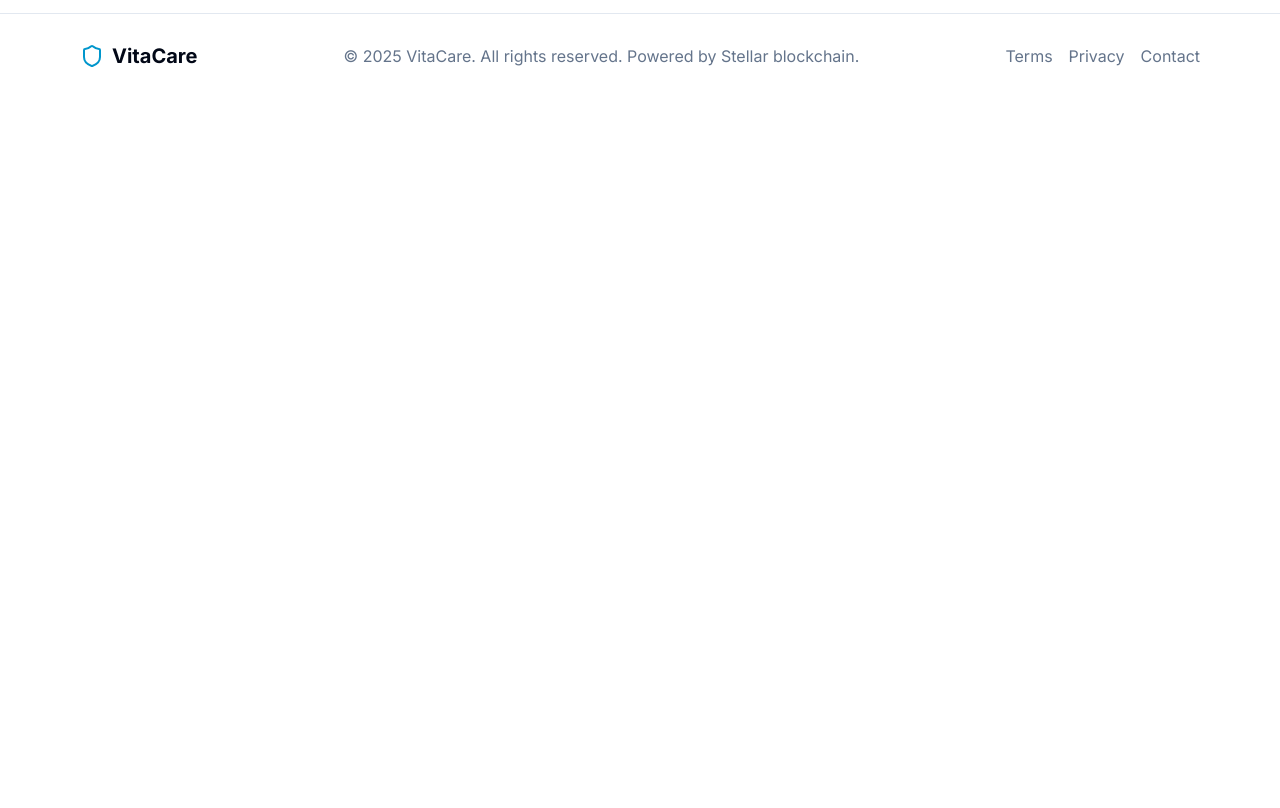
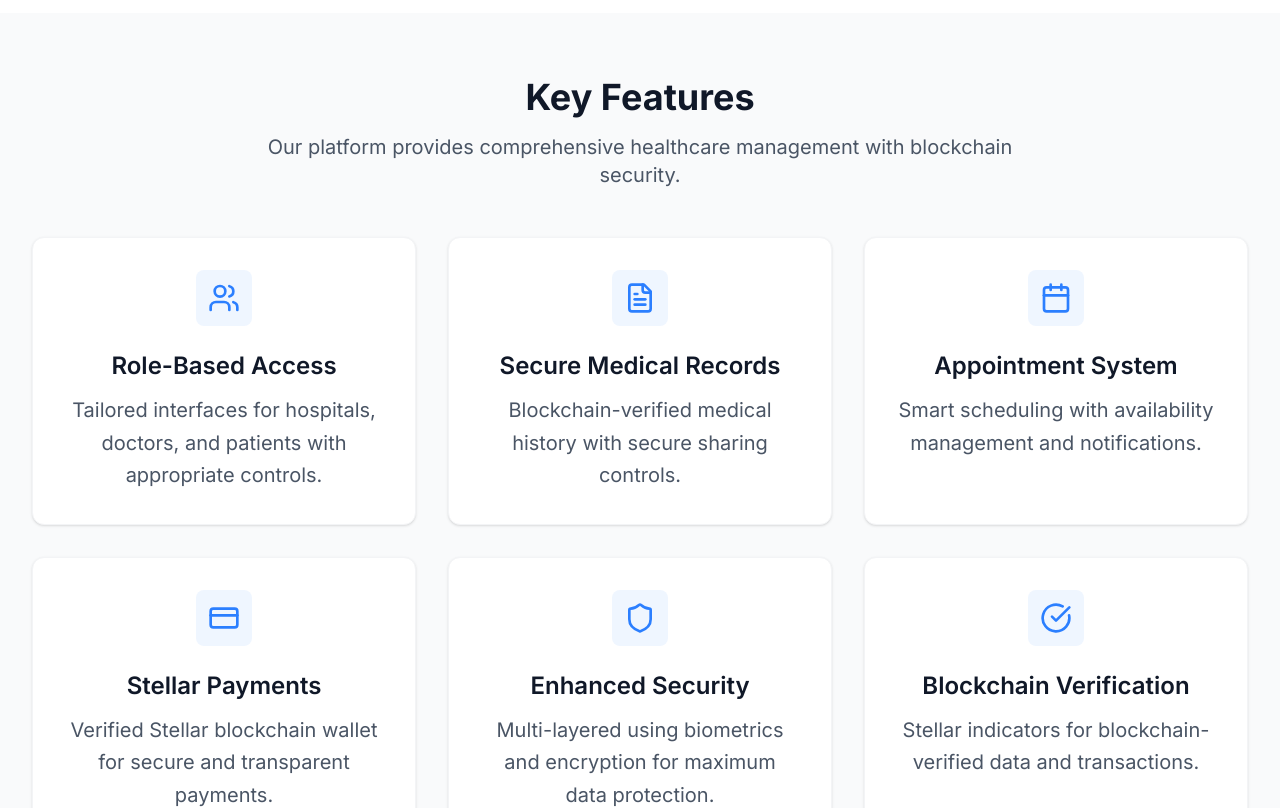
Before and after one commit to VitaCare-Organization/vitacare-dev, a Next.js app in the folder apps/vitacare-frontend/: page / in a window 1280 px wide. Shown: the part 880-1688 px from the top of the page. Before the commit the page ends 978 px from the top, so only its background shows below. Built offline with nearby package versions, Linux system fonts and the light colour scheme.

Commit message:
implement the key features section

```diff
--- a/apps/vitacare-frontend/src/app/page.tsx
+++ b/apps/vitacare-frontend/src/app/page.tsx
@@ -1,9 +1,11 @@
 import Hero from "@/components/organisms/HeroSection/Hero";
+import KeyFeaturesSection from "@/components/organisms/KeyFeaturesSection/KeyFeaturesSection";
 
 export default function Home() {
   return (
     <div>
       <Hero />
+      <KeyFeaturesSection/>
     </div>
   );
 }
--- /dev/null
+++ b/apps/vitacare-frontend/src/components/organisms/KeyFeaturesSection/KeyFeaturesSection.tsx
@@ -0,0 +1,88 @@
+import React from 'react';
+import { Users, FileText, Calendar, CreditCard, Shield, CheckCircle } from 'lucide-react';
+
+interface FeatureItem {
+  icon: React.ReactNode;
+  title: string;
+  description: string;
+}
+
+const KeyFeaturesSection: React.FC = () => {
+  const features: FeatureItem[] = [
+    {
+      icon: <Users className="w-8 h-8 text-blue-500" />,
+      title: "Role-Based Access",
+      description: "Tailored interfaces for hospitals, doctors, and patients with appropriate controls."
+    },
+    {
+      icon: <FileText className="w-8 h-8 text-blue-500" />,
+      title: "Secure Medical Records",
+      description: "Blockchain-verified medical history with secure sharing controls."
+    },
+    {
+      icon: <Calendar className="w-8 h-8 text-blue-500" />,
+      title: "Appointment System",
+      description: "Smart scheduling with availability management and notifications."
+    },
+    {
+      icon: <CreditCard className="w-8 h-8 text-blue-500" />,
+      title: "Stellar Payments",
+      description: "Verified Stellar blockchain wallet for secure and transparent payments."
+    },
+    {
+      icon: <Shield className="w-8 h-8 text-blue-500" />,
+      title: "Enhanced Security",
+      description: "Multi-layered using biometrics and encryption for maximum data protection."
+    },
+    {
+      icon: <CheckCircle className="w-8 h-8 text-blue-500" />,
+      title: "Blockchain Verification",
+      description: "Stellar indicators for blockchain-verified data and transactions."
+    }
+  ];
+
+  return (
+    <section className="py-16 px-4 sm:px-6 lg:px-8 bg-gray-50">
+      <div className="max-w-7xl mx-auto">
+        {/* Header */}
+        <div className="text-center mb-12">
+          <h2 className="text-4xl sm:text-4xl font-bold text-gray-900 mb-4">
+            Key Features
+          </h2>
+          <p className="text-xl text-gray-600 max-w-3xl mx-auto">
+            Our platform provides comprehensive healthcare management with blockchain security.
+          </p>
+        </div>
+
+        {/* Features Grid */}
+        <div className="grid grid-cols-1 md:grid-cols-2 lg:grid-cols-3 gap-8">
+          {features.map((feature, index) => (
+            <div
+              key={index}
+              className="bg-white rounded-xl p-8 shadow-sm hover:shadow-md transition-shadow duration-300 border border-gray-100"
+            >
+              {/* Icon */}
+              <div className="flex justify-center mb-6">
+                <div className="p-3 bg-blue-50 rounded-lg">
+                  {feature.icon}
+                </div>
+              </div>
+
+              {/* Content */}
+              <div className="text-center">
+                <h3 className="text-2xl font-semibold text-gray-900 mb-3">
+                  {feature.title}
+                </h3>
+                <p className="text-gray-600 leading-relaxed text-xl">
+                  {feature.description}
+                </p>
+              </div>
+            </div>
+          ))}
+        </div>
+      </div>
+    </section>
+  );
+};
+
+export default KeyFeaturesSection;
```
